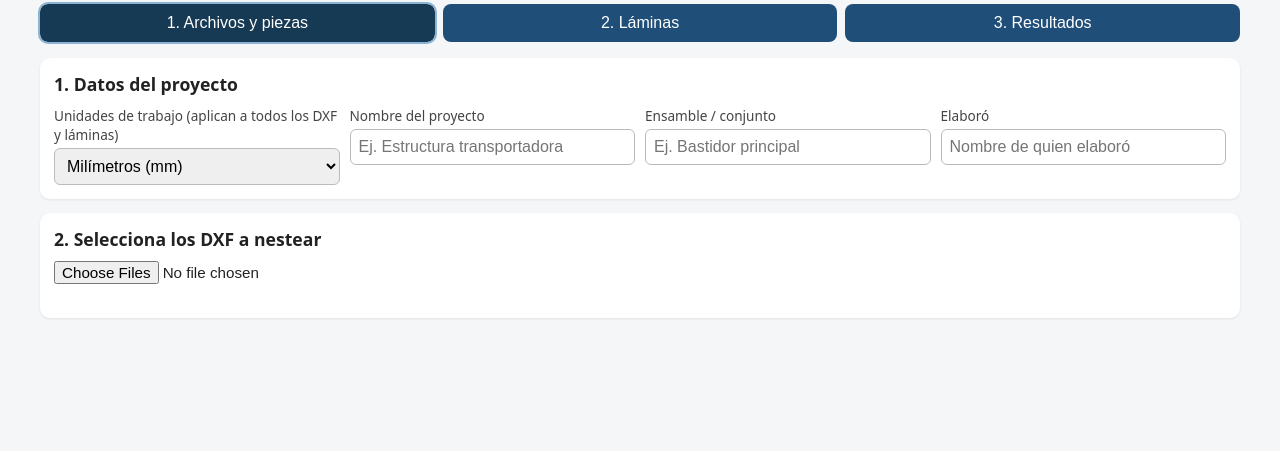
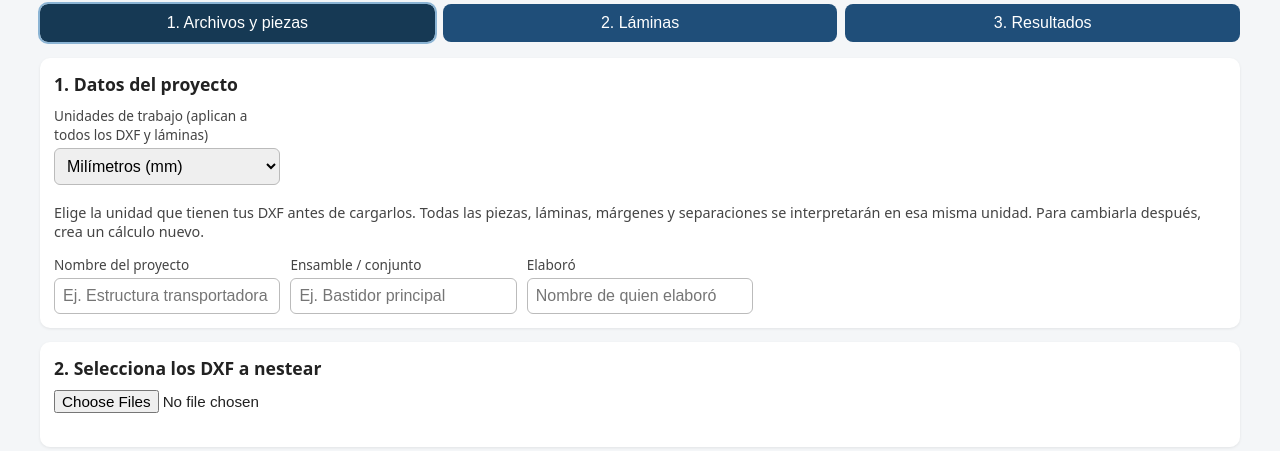
Before and after one commit to Robok25/Nesting, a plain HTML site: page index.html in a window 1280 px wide. Shown: the part 63-514 px from the top of the page. Drawn offline with nearby package versions, Linux system fonts and the light colour scheme.

Commit message:
Aclarar selección única de unidades en la interfaz

```diff
--- a/index.html
+++ b/index.html
@@ -71,6 +71,7 @@
       <h2>1. Datos del proyecto</h2>
       <div class="project-grid">
         <label><span>Unidades de trabajo (aplican a todos los DXF y láminas)</span><select id="units"><option value="mm">Milímetros (mm)</option><option value="in">Pulgadas (in)</option></select></label>
+        <p class="small" style="grid-column:1/-1">Elige la unidad que tienen tus DXF antes de cargarlos. Todas las piezas, láminas, márgenes y separaciones se interpretarán en esa misma unidad. Para cambiarla después, crea un cálculo nuevo.</p>
         <label><span>Nombre del proyecto</span><input id="projectName" type="text" placeholder="Ej. Estructura transportadora"></label>
         <label><span>Ensamble / conjunto</span><input id="assemblyName" type="text" placeholder="Ej. Bastidor principal"></label>
         <label><span>Elaboró</span><input id="preparedBy" type="text" placeholder="Nombre de quien elaboró"></label>
```
